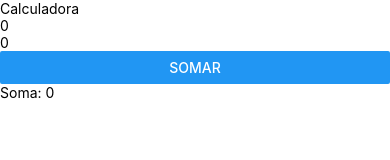
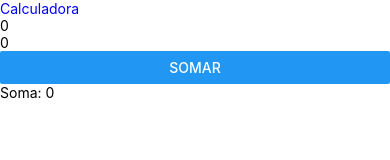
Before and after one commit to glauberferreira/ProjetoMovel, a React Native app: screen / in a window 390 px wide. Shown: the top 160 px of the page. Built offline with nearby package versions, Linux system fonts and the light colour scheme.

Commit message:
Adiciona um arquivo de estilos

```diff
--- a/Calculadora.js
+++ b/Calculadora.js
@@ -1,5 +1,6 @@
 import { useState } from 'react';
 import { Button, Text, TextInput, View } from 'react-native';
+import Estilos from './Estilos';
 
 const Calculadora = () => {
     const [parcela1, setParcela1] = useState(0);
@@ -8,11 +9,12 @@ const Calculadora = () => {
 
     return (
         <View>
-            <Text>Calculadora</Text>
-            <TextInput defaultValue={parcela1.toString()} onChangeText={(texto) => setParcela1(Number(texto))}/>
+            <Text style={Estilos.container}>Calculadora</Text>
+            <TextInput maxLength={3} defaultValue={parcela1.toString()} onChangeText={(texto) => setParcela1(Number(texto))}/>
             <TextInput defaultValue={parcela2.toString()} onChangeText={(texto) => setParcela2(Number(texto))}/>
             <Button title="Somar" onPress={() => setSoma(parcela1 + parcela2)}/>
             <Text>Soma: {soma}</Text>
+            <TextInput returnKeyType='send'/>
         </View>
     );
 }
--- /dev/null
+++ b/Estilos.js
@@ -0,0 +1,10 @@
+import {StyleSheet } from 'react-native';
+
+
+const Estilos = StyleSheet.create({
+    container: {
+      color: 'blue'
+    },
+  });
+
+export default Estilos;
```
